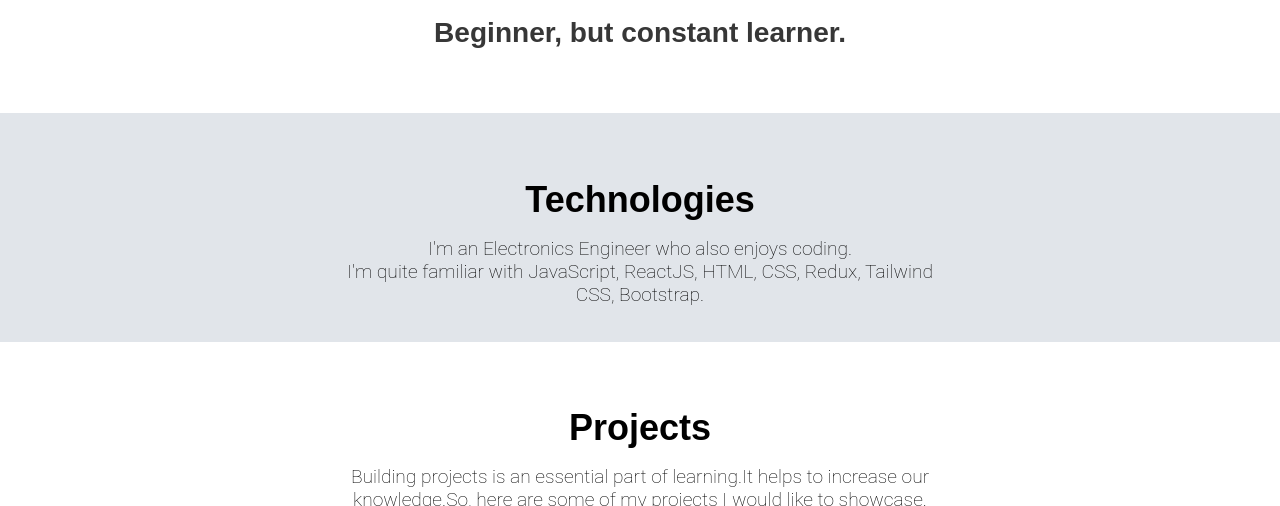
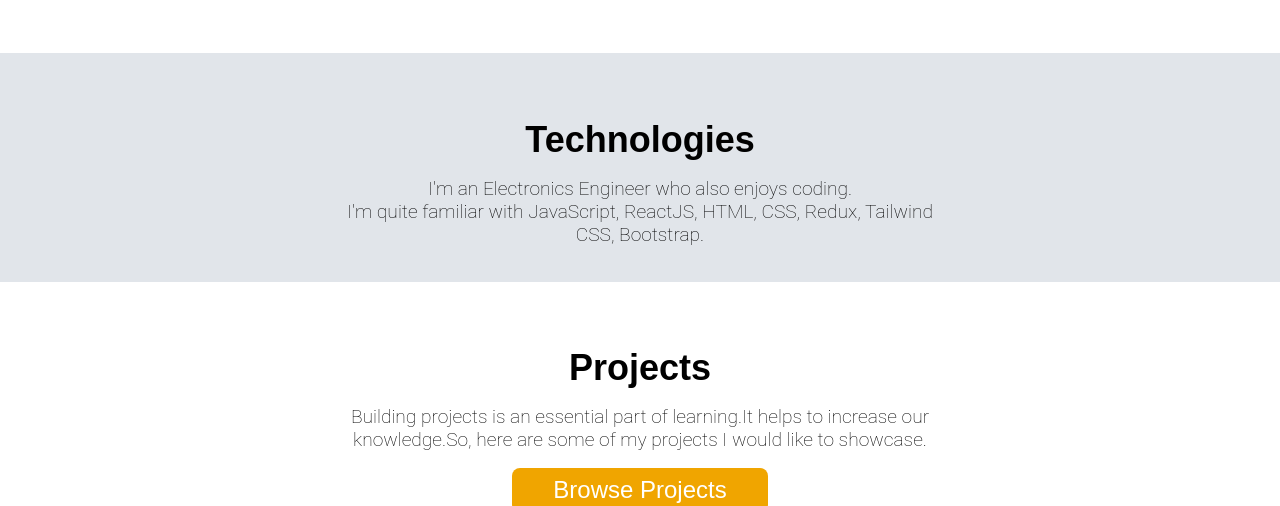
Before and after one commit to kavyakunder/kavya_kunder_porfolio, a plain HTML site: page index.html in a window 1280 px wide. Shown: the part 594-1100 px from the top of the page. Drawn offline with Linux system fonts and the light colour scheme; a web font is replaced by a local one.

Commit message:
Update index.html

```diff
--- a/index.html
+++ b/index.html
@@ -47,7 +47,6 @@
         <span style="color: #f0a500"> Front-end Developer</span>
       </h1>
 
-      <h3 class="subtitle">Beginner,<strong> but constant learner.</strong></h3>
       <!-- <p class="fSize"></strong></p> -->
     </div>
     <div class="intro middle">
```
